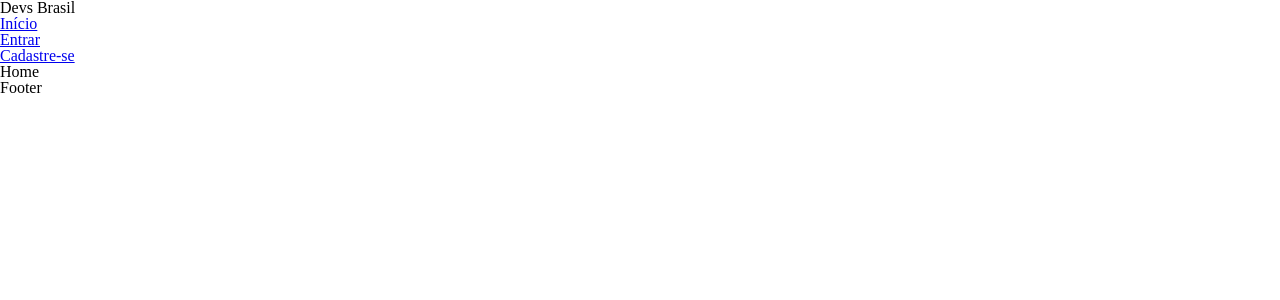
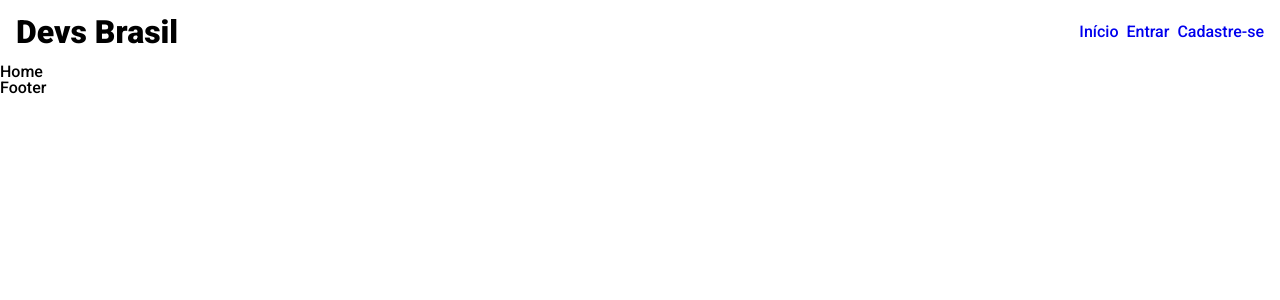
Before and after one commit to matheusvleite/devs-brasil, a React (Vite) app in the folder frontend/: page / in a window 1280 px wide. Shown: the top 300 px of the page. Built offline with nearby package versions, Linux system fonts and the light colour scheme.

Commit message:
Criando css da navbar

```diff
--- a/frontend/src/components/Navbar/Navbar.module.css
+++ b/frontend/src/components/Navbar/Navbar.module.css
@@ -0,0 +1,23 @@
+.navbar {
+    display: flex;
+    justify-content: space-between;
+    align-items: center;
+    padding: 1rem;
+}
+
+.navbar span {
+    font-size: 2rem;
+    font-weight: 900;
+}
+
+.navbar ul {
+    display: flex;
+}
+
+.navbar ul li {
+    margin-left: .5rem;
+}
+
+.navbar ul li a {
+    text-decoration: none;
+}
--- a/frontend/src/index.css
+++ b/frontend/src/index.css
@@ -47,3 +47,7 @@ table {
     border-collapse: collapse;
     border-spacing: 0;
 }
+
+body {
+    font-family: 'Roboto', sans-serif;
+}
```
